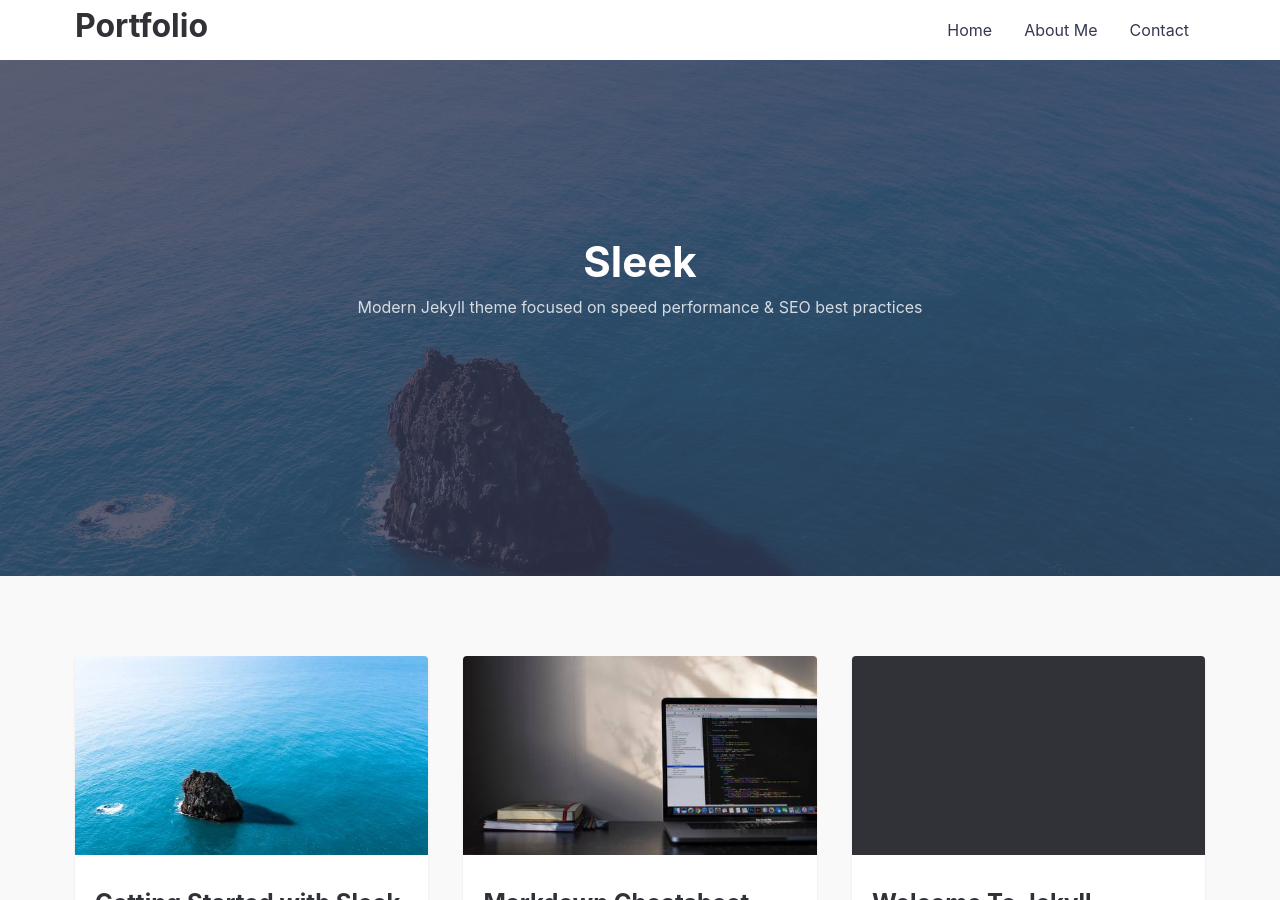
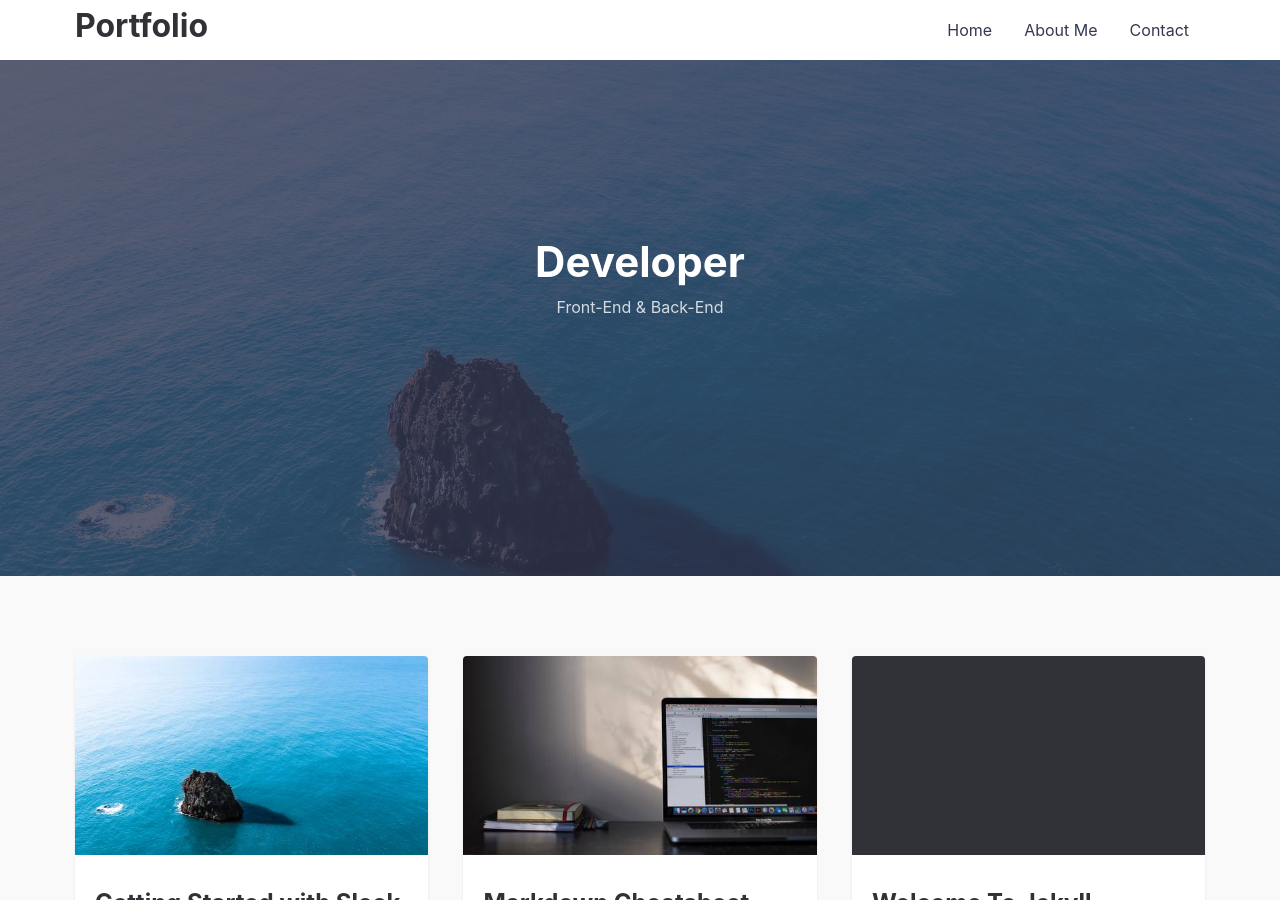
Before and after one commit to k2y1231/k2y1231.github.io, a Jekyll site: the page built from index.md, in a window 1280 px wide and 900 px high. Built offline with Jekyll 4.4.1, drawn with Linux system fonts in a browser that asks for light colours.

Commit message:
MainPage header title edit

```diff
--- a/_layouts/default.html
+++ b/_layouts/default.html
@@ -20,8 +20,8 @@
 
     <div class="hero lazyload" data-bg="{{site.url}}/assets/img/posts/sleek_lg.jpg">
       <div class="hero__wrap">
-        <h1 class="hero__title">Sleek</h1>
-        <p class="hero__meta">Modern Jekyll theme focused on speed performance & SEO best practices</p>
+        <h1 class="hero__title">Developer</h1>
+        <p class="hero__meta">Front-End & Back-End</p>
       </div>
     </div>
 
```
